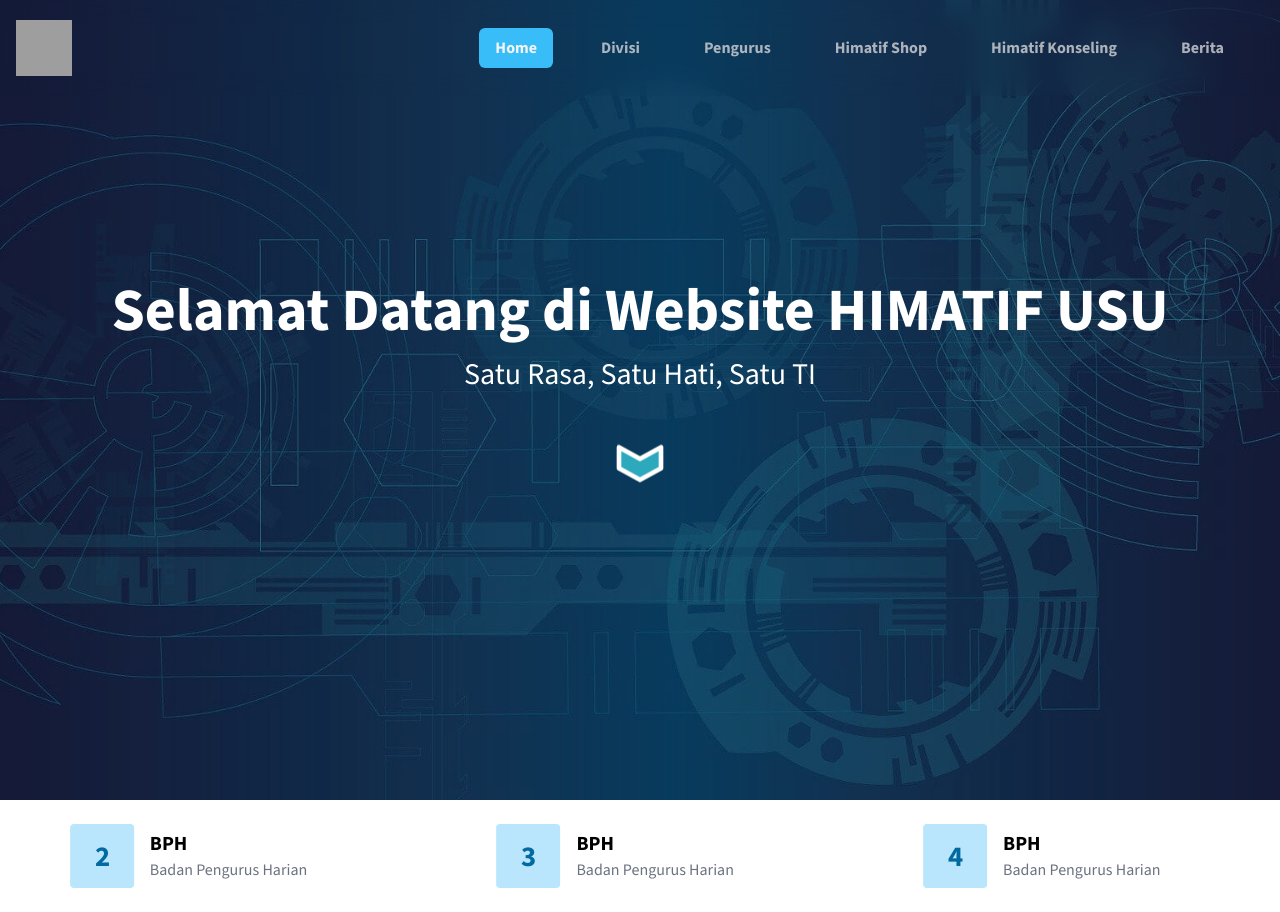
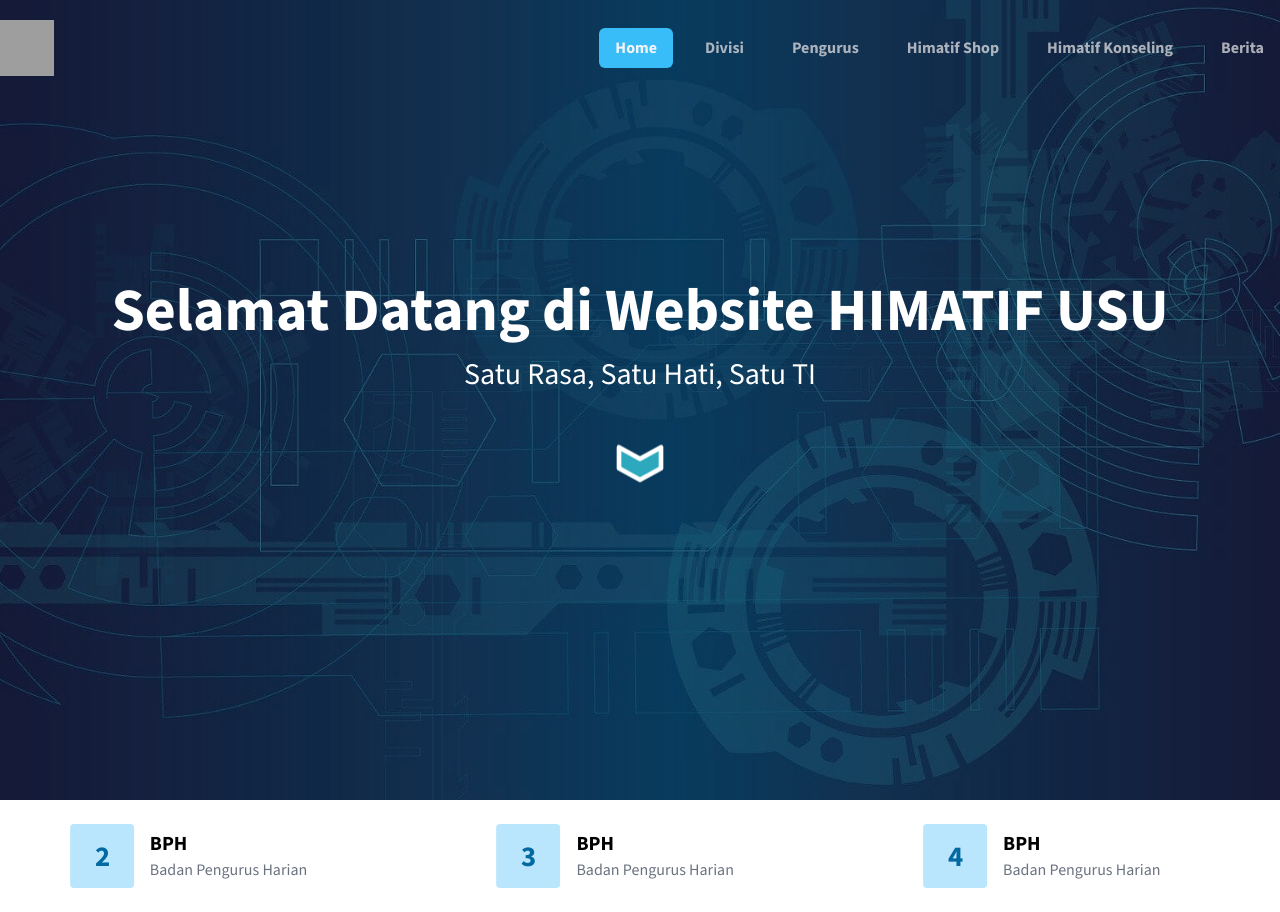
Before and after one commit to cstmrc3130/nextmatif, a Next.js app: page / in a window 1280 px wide. Built offline with nearby package versions, Linux system fonts and the light colour scheme; grey boxes are pictures that could not be loaded.

Commit message:
Backdrop Blur

```diff
--- a/src/app/components/Footer.jsx
+++ b/src/app/components/Footer.jsx
@@ -14,7 +14,7 @@
     await showLoader();
 
     return (
-        <Swiper modules={[Autoplay, FreeMode]} autoplay={{ enabled: true, delay: 0, pauseOnMouseEnter: true, disableOnInteraction: false,}} freeMode={{ enabled: true, minimumVelocity: 0.02, momentum: true }} loop={{ enabled: true }} spaceBetween={0} speed={5000} slidesPerView={"3"} initialSlide={[1, 2, 3]} breakpoints={{ 480: { slidesPerView: 1 }, 768: { slidesPerView: 2 }, 1020: { slidesPerView: 3} }}>
+        <Swiper className={`z-0`} modules={[Autoplay, FreeMode]} autoplay={{ enabled: true, delay: 0, pauseOnMouseEnter: true, disableOnInteraction: false,}} freeMode={{ enabled: true, minimumVelocity: 0.02, momentum: true }} loop={{ enabled: true }} spaceBetween={0} speed={5000} slidesPerView={"3"} initialSlide={[1, 2, 3]} breakpoints={{ 480: { slidesPerView: 1 }, 768: { slidesPerView: 2 }, 1020: { slidesPerView: 3} }}>
             <SwiperSlide className={`p-2 cursor-pointer`}>
                 <div className="flex items-center p-4 bg-white rounded hover:shadow-sky-200 hover:shadow-md hover:-translate-y-1 transition-all">
                     <div className="flex flex-shrink-0 items-center justify-center bg-sky-200 h-16 w-16 rounded">
--- a/src/app/components/Navbar.jsx
+++ b/src/app/components/Navbar.jsx
@@ -63,13 +63,13 @@
 
             if (scrollPercentage >= 1)
             {
-                navbarRef.current.classList.remove("py-5")
-                navbarRef.current.classList.add("shadow-sm", "py-3")
+                navbarRef.current.classList.remove("pt-5")
+                navbarRef.current.classList.add("shadow-sm", "backdrop-blur-md", "pt-3")
             }
             else
             {
-                navbarRef.current.classList.remove("shadow-sm", "py-3")
-                navbarRef.current.classList.add("py-5")
+                navbarRef.current.classList.remove("shadow-sm", "backdrop-blur-md", "pt-3")
+                navbarRef.current.classList.add("pt-5")
             }
         };
 
@@ -82,21 +82,22 @@
     }, [])
 
     return (
-        <header className={`flex fixed z-10 items-center justify-center w-full backdrop-blur-md`}>
-            <div className={`fixed inset-0 h-screen w-full backdrop-blur-sm ${!open && `hidden`}`}></div>
-            <div className="container ">
-                <nav ref={navbarRef} className="relative flex items-center justify-between mx-4 py-5 transition-all duration-500">
-                    <a href="/" className="block w-full ">
+        <>
+            <div className={`fixed z-10 inset-0 h-screen w-full backdrop-blur-sm lg:hidden ${!open && `hidden`}`}></div>
+            <header ref={navbarRef} className={`flex fixed z-20 items-center justify-center w-full pt-5 transition-all duration-500`}>
+                <nav className="container">
+                    <div className="relative flex items-center justify-between mx-4 lg:mx-0">
+                        <a href="/" className="block">
                             <img src="https://himatifusu.org/img/logo/white/white_100.png" className="w-14 h-14" />
                         </a>
-                    <div id="navbarCollapse" className={`absolute top-[85%] left-0 right-0 w-full rounded-lg px-6 z-10 bg-white lg:bg-transparent lg:basis-full lg:static lg:block lg:w-full lg:max-w-full ${!open && "hidden"} `}>
-                        <ul className="block lg:flex lg:items-center lg:justify-end gap-x-8 whitespace-nowrap">
+                        <div id="navbarCollapse" className={`absolute top-full left-0 right-0 w-full rounded-lg p-6 lg:p-0 z-10 bg-white lg:bg-transparent lg:basis-full lg:static lg:block lg:w-full lg:max-w-full ${!open && "hidden"} `}>
+                            <ul className="flex flex-col gap-4 lg:flex-row lg:items-center lg:justify-end whitespace-nowrap">
                                 {navItems.map((item, index) =>
                                 {
                                     const isActive = item.path === pathname;
 
                                     return (
-                                    <ListItem navItemStyles="flex py-2 text-lg font-bold rounded-md lg:px-0" key={item.path} >
+                                        <ListItem navItemStyles="flex lg:py-2 text-lg font-bold rounded-md lg:px-0" key={item.path} >
                                             <Link className={`basis-full px-4 py-2 rounded-md text-sm lg:text-base relative no-underline duration-300 ease-in hover:text-zinc-100 text-zinc-700 ${isActive ? "lg:text-zinc-100" : "lg:text-zinc-300/80"}`} data-active={isActive} href={item.path} onMouseOver={() => setHoveredPath(item.path)} onMouseLeave={() => setHoveredPath(pathname)}>
                                                 <span>{item.name}</span>
                                                 {item.path === hoveredPath && (<motion.div className="absolute bottom-0 left-0 h-full w-full bg-sky-400 rounded-md -z-10" layoutId="navbar" aria-hidden="true" style={{ width: "100%", }} transition={{ type: "spring", bounce: 0.25, stiffness: 130, damping: 9, duration: 0.3, }} />)}
@@ -111,8 +112,9 @@
                             <span className={`relative my-[6px] block h-[2px] w-[30px] bg-white transition-all ${open && "opacity-0"}`}></span>
                             <span className={`relative my-[6px] block h-[2px] w-[30px] bg-white transition-all ${open && "-top-[9px] -rotate-[45deg]"}`}></span>
                         </button>
+                    </div>
                 </nav>
-            </div>
             </header>
+        </>
     );
 }
--- a/src/app/page.jsx
+++ b/src/app/page.jsx
@@ -12,7 +12,7 @@
 
             <Navbar/>
 
-            <section className="text-white relative h-screen container mx-auto px-4 py-8 sm:py-12 sm:px-6 lg:py-16 lg:px-8" >
+            <section className="text-white relative z-0 h-screen container mx-auto px-4 py-8 sm:py-12 sm:px-6 lg:py-16 lg:px-8" >
                 <div className="mx-auto text-center absolute inset-0 flex flex-col justify-center items-center">
                     <h2 className="text-4xl font-bold sm:text-6xl">Selamat Datang di Website HIMATIF USU </h2>
                     <p className="mt-4 text-2xl sm:text-3xl">
```
Lines whose indentation alone changed are shown as unchanged.
